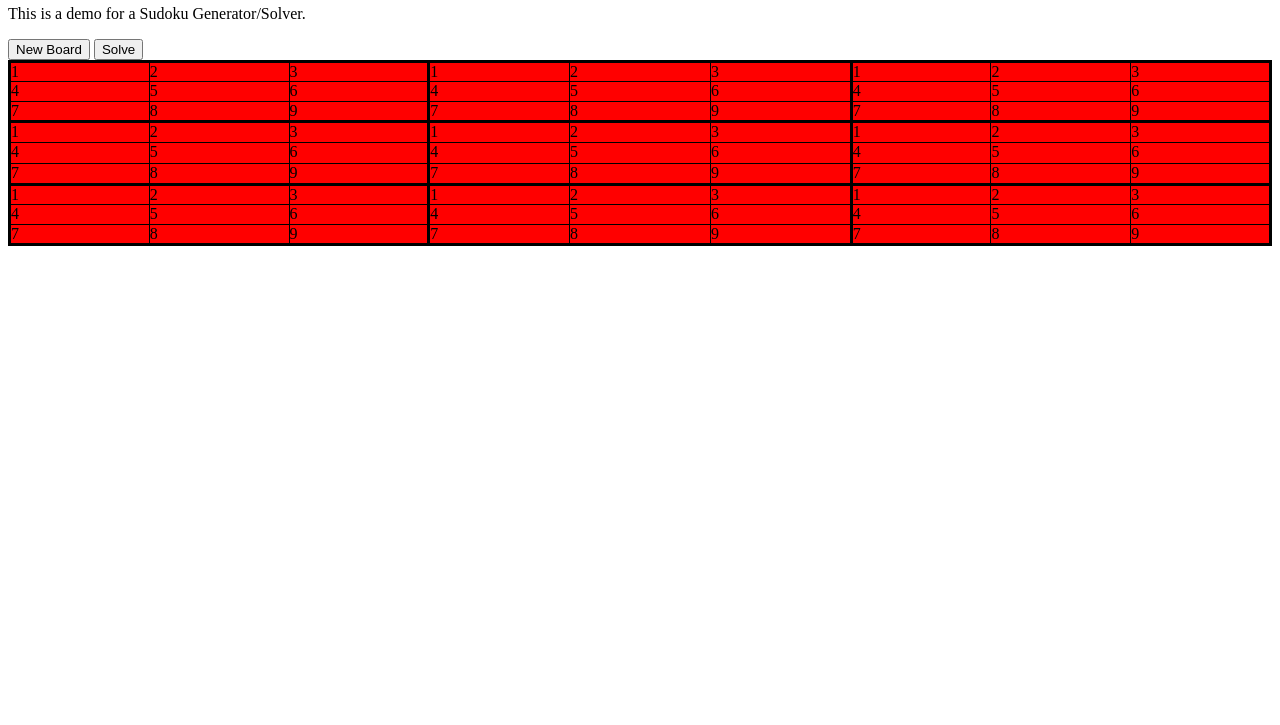
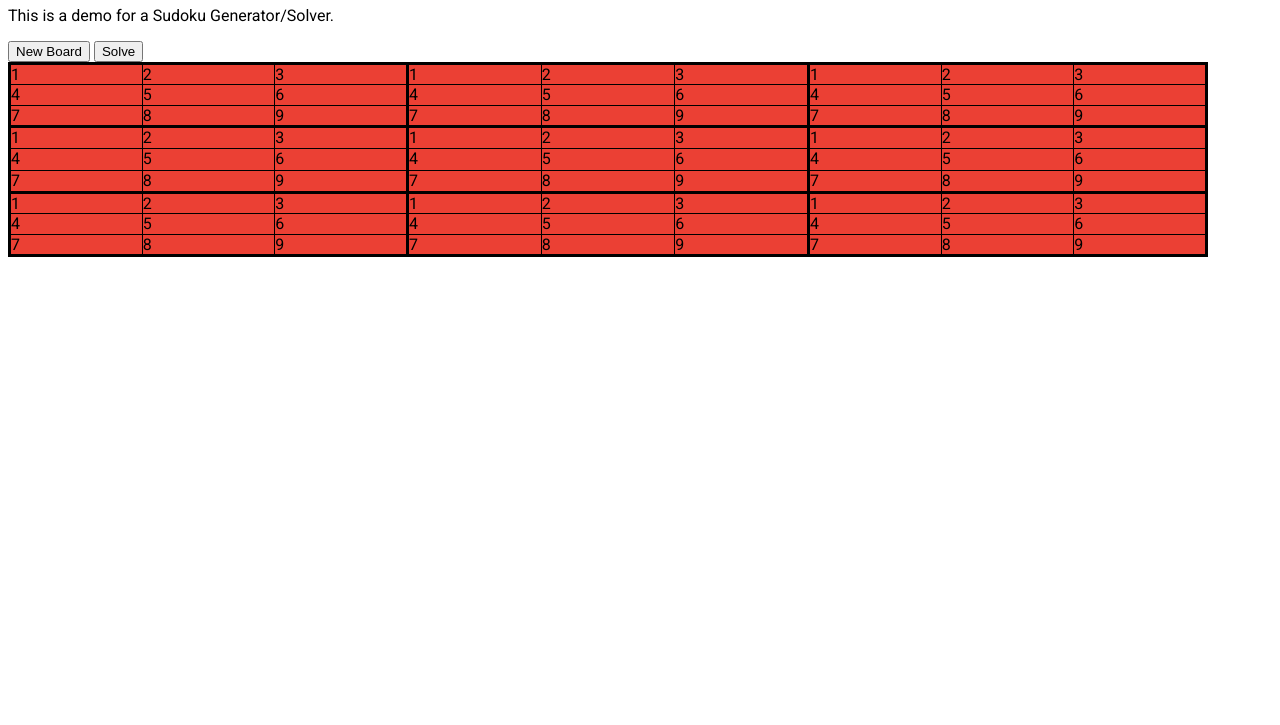
Before and after one commit to marlonfeh/sudoku-game, a plain HTML site: page index.html in a window 1280 px wide. Shown: the part 75-800 px from the top of the page. Drawn offline with Linux system fonts and the light colour scheme.

Commit message:
small style changes

```diff
--- a/index.html
+++ b/index.html
@@ -5,6 +5,7 @@
     <meta name="viewport" content="width=device-width, initial-scale=1.0" />
     <title>Document</title>
     <link rel="stylesheet" href="styles.css">
+    <link href="https://fonts.googleapis.com/css2?family=Roboto:wght@300;400;700&display=swap" rel="stylesheet">
   </head>
   <body>
     <div class="container">
--- a/styles.css
+++ b/styles.css
@@ -1,3 +1,12 @@
+html,
+body {
+  font-family: 'Roboto', sans-serif;
+}
+
+.container {
+  max-width: 1200px;
+}
+
 .grid-container {
   display: grid;
   grid-template-columns: repeat(3, 1fr);
@@ -71,5 +80,5 @@
 }
 
 .red {
-  background-color: red;
+  background-color: #eb4034;
 }
```
